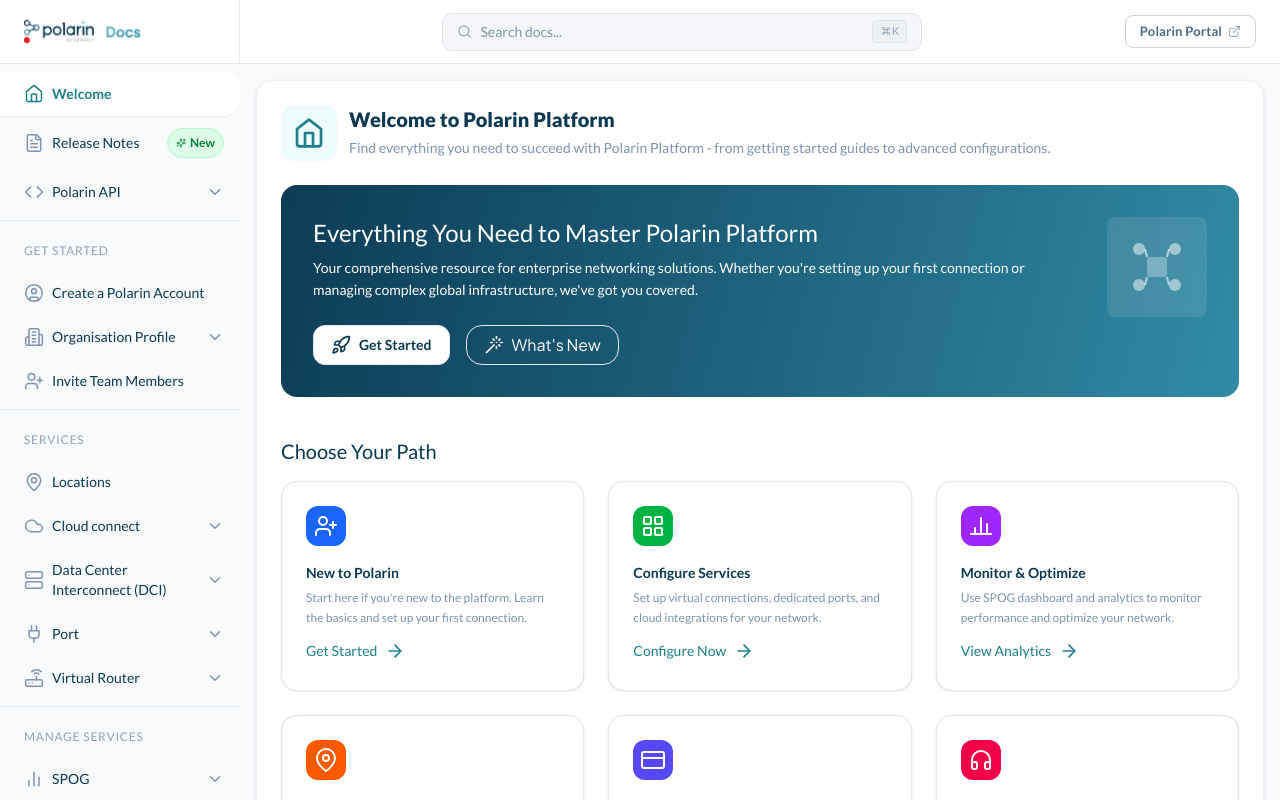
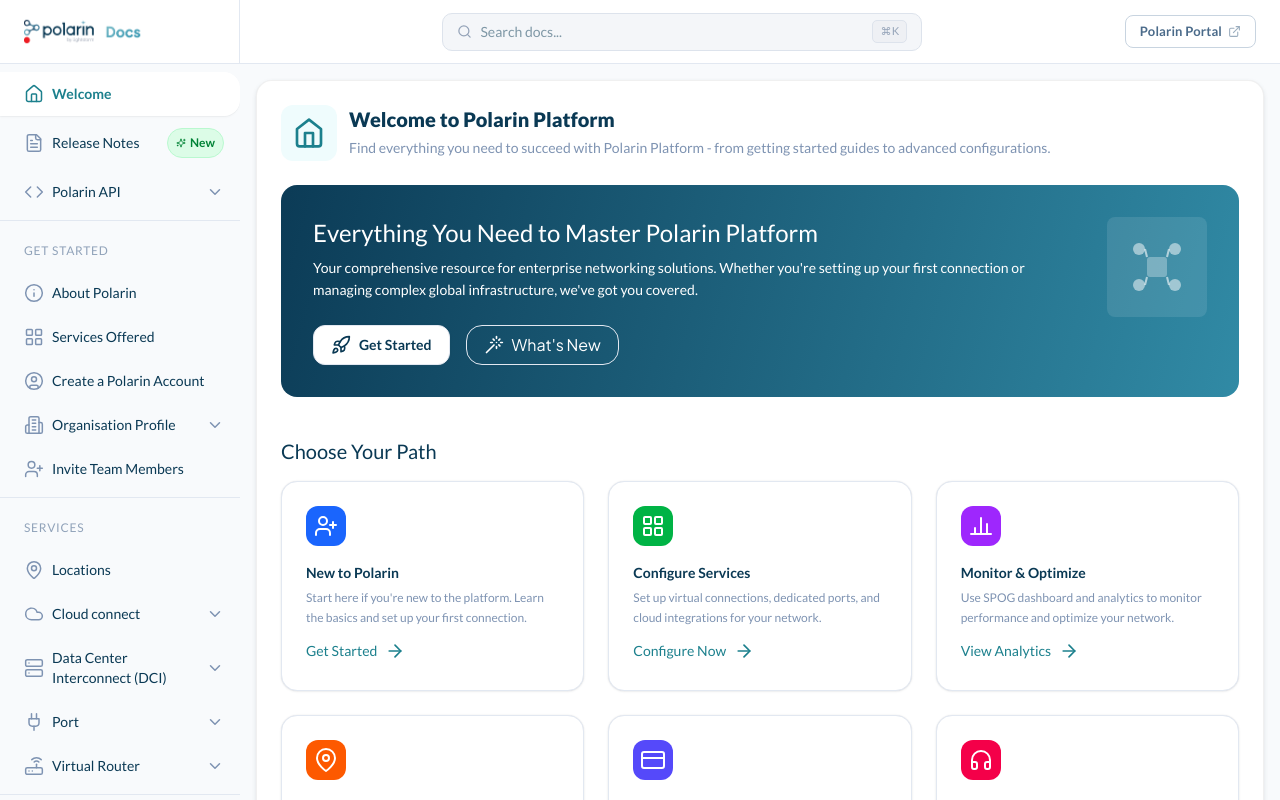
Before and after one commit to Prashant799234/polarin-knowledge-base, a React (Vite) app: page / in a window 1280 px wide. Built offline with nearby package versions, Linux system fonts and the light colour scheme.

Commit message:
feat: add About Polarin and Services Offered to Get Started nav
Added as the first two items ahead of Create a Polarin Account, and indexed in search.

```diff
--- a/src/app/components/knowledge-base/KnowledgeBase.tsx
+++ b/src/app/components/knowledge-base/KnowledgeBase.tsx
@@ -6,6 +6,7 @@
   MapPin, Cloud, Server, Plug, Router, BarChart2, CreditCard,
   Package, Headphones, HelpCircle, ShieldAlert, Lightbulb,
   ExternalLink, Sparkles, Menu, X, ChevronDown, Activity,
+  Info, LayoutGrid,
 } from "lucide-react";
 import { motion, AnimatePresence } from "motion/react";
 import { WelcomePage } from "./WelcomePage";
@@ -72,6 +73,8 @@
   {
     title: "GET STARTED",
     items: [
+      { id: "about-polarin", label: "About Polarin", icon: Info },
+      { id: "services-offered", label: "Services Offered", icon: LayoutGrid },
       { id: "create-account", label: "Create a Polarin Account", icon: UserCircle },
       {
         id: "org-profile", label: "Organisation Profile", icon: Building2,
--- a/src/app/components/knowledge-base/SearchBar.tsx
+++ b/src/app/components/knowledge-base/SearchBar.tsx
@@ -14,6 +14,8 @@
 const ALL_PAGES: SearchResult[] = [
   { id: "welcome",          label: "Welcome",                            group: "Home",                       description: "Polarin Docs home and quick start links" },
   { id: "release-notes",   label: "Release Notes",                      group: "Home",                       description: "Latest platform updates and changes" },
+  { id: "about-polarin",   label: "About Polarin",                      group: "Get Started",                description: "What Polarin is and how the platform works" },
+  { id: "services-offered", label: "Services Offered",                  group: "Get Started",                description: "Overview of all services available on Polarin" },
   { id: "create-account",  label: "Create a Polarin Account",           group: "Get Started",                description: "Sign up, verify email and set your password" },
   { id: "complete-profile", label: "Complete Organisation Profile",      group: "Get Started",                description: "Set up org details and authorised signatory" },
   { id: "org-kyc",         label: "KYC Document Requirements",          group: "Get Started",                description: "Proof of identity documents for Indian and global entities" },
```
